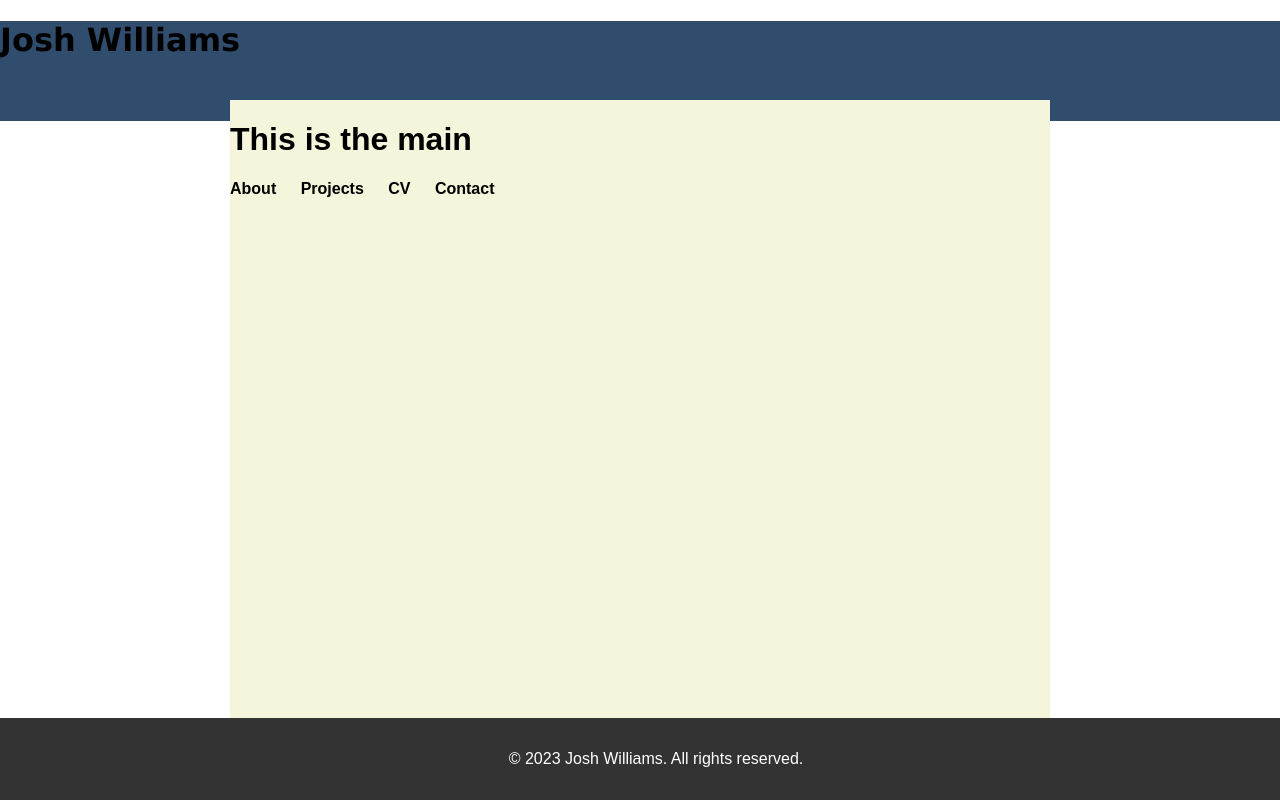
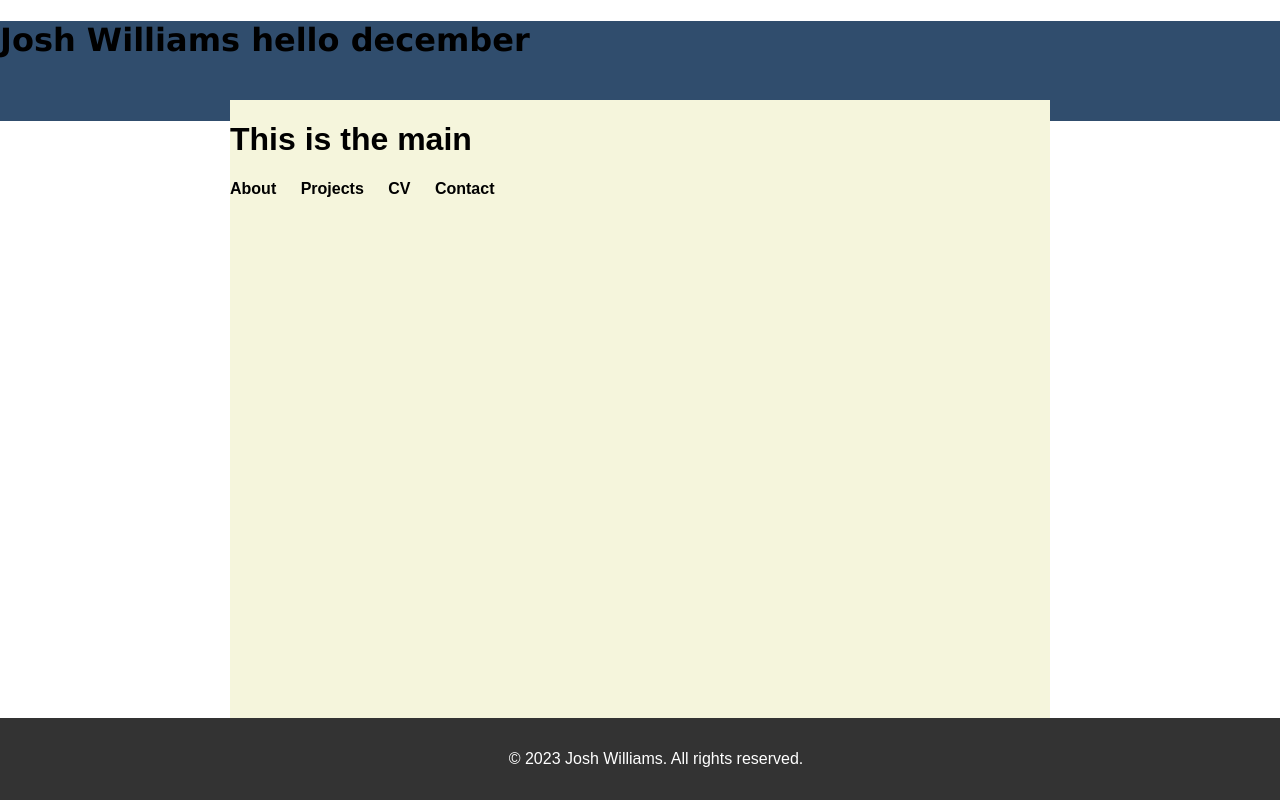
Before and after one commit to jw3021/jw3021.github.io, a plain HTML site: page index.html in a window 1280 px wide. Drawn offline with Linux system fonts and the light colour scheme.

Commit message:
Update index.html

```diff
--- a/index.html
+++ b/index.html
@@ -11,7 +11,7 @@
 <body>
 
     <header>
-        <h1>Josh Williams</h1>
+        <h1>Josh Williams hello december</h1>
     </header>
     <main>
         <!-- <img id="main_image" src="./Artboard 1.png"><img> -->
```
